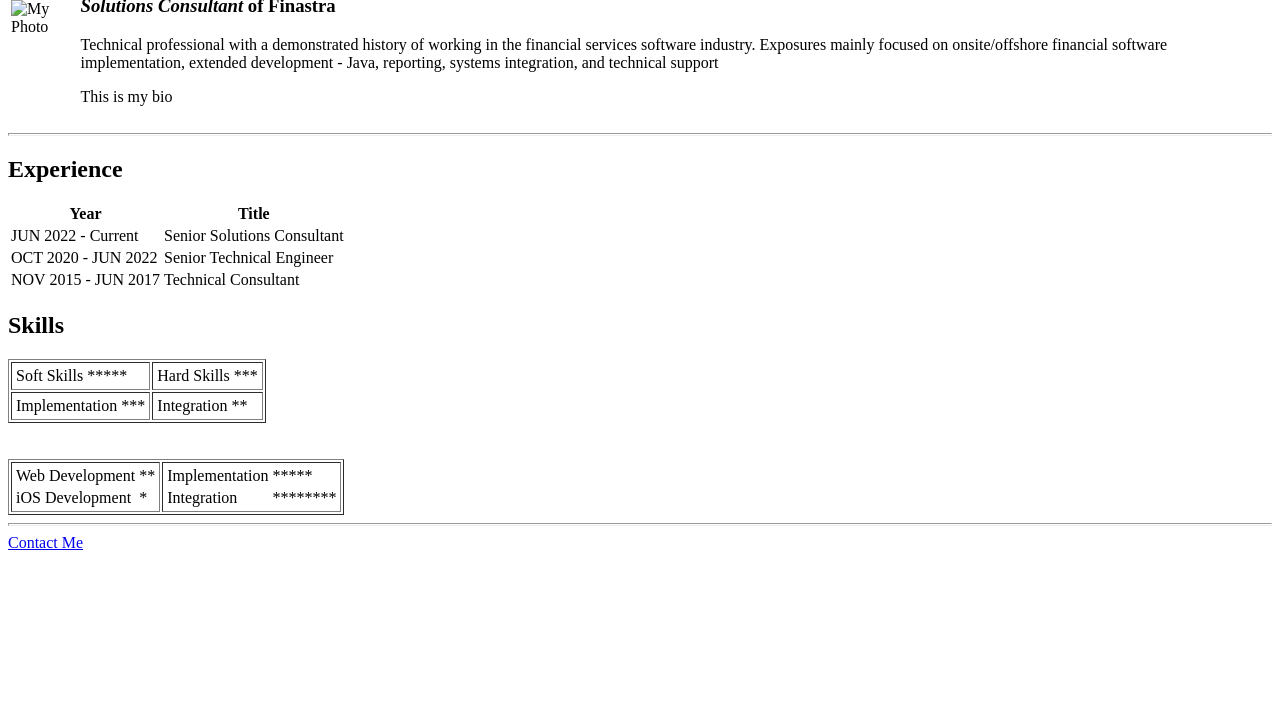
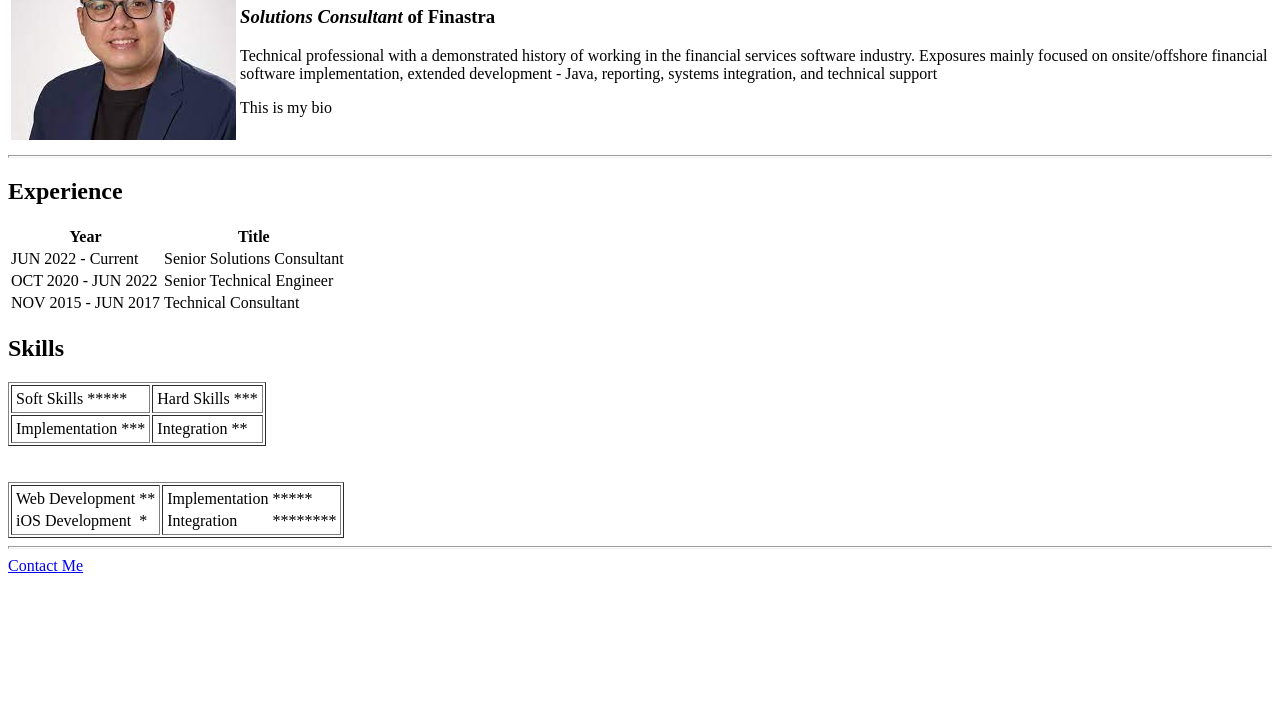
Before and after one commit to andrewdoria/cv, a plain HTML site: page index.html in a window 1280 px wide. Shown: the part 96-800 px from the top of the page. Drawn offline with Linux system fonts and the light colour scheme.

Commit message:
Updated photo path

```diff
--- a/index.html
+++ b/index.html
@@ -8,7 +8,7 @@
     <table>
       <tr>
         <td>
-          <img src="../images/download.jpg" alt="My Photo">
+          <img src="download.jpg" alt="My Photo">
         </td>
         <td>
           <h1>Andrew Kurt Doria</h1>
```
